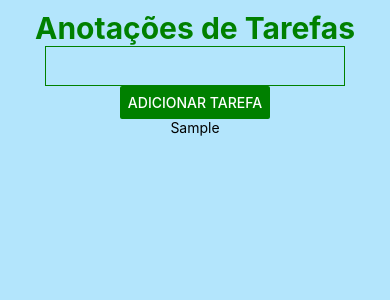
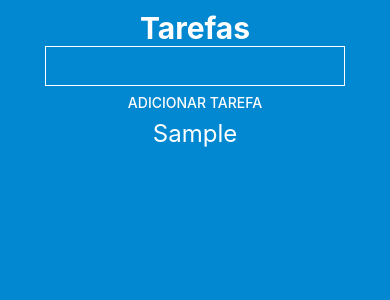
Before and after one commit to toticavalcanti/react-native-task-annotations, a React Native app: screen / in a window 390 px wide. Both pictures are taken after typing "Sample" into the empty fields and a click on the button "ADICIONAR TAREFA". Shown: the top 300 px of the page. Built offline with nearby package versions, Linux system fonts and the light colour scheme.

Commit message:
finish styling and wrapping up

```diff
--- a/App.js
+++ b/App.js
@@ -1,5 +1,5 @@
 import React from 'react';
-import {Text, TextInput, View, Button } from 'react-native';
+import {Text, TextInput, View, Button, TouchableOpacity } from 'react-native';
 
 class App extends React.Component{
   state = {
@@ -24,10 +24,12 @@ class App extends React.Component{
   renderTodos = () => {
     return this.state.todo.map( t => {
       return (
+        <TouchableOpacity key = {t}>
         <Text
-          key = {t}
+          style = {styles.todo}
           onPress = { () => (this.deleteTodo(t))  }
         >{t}</Text>
+        </TouchableOpacity>
       )
     })
   }
@@ -36,7 +38,7 @@ class App extends React.Component{
     return(
       <View style = {styles.wholeStyle}>
         <View style = {styles.viewStyle}>
-          <Text style = {styles.header} >Anotações de Tarefas</Text>
+          <Text style = {styles.header} >Tarefas</Text>
           <TextInput
             style = {styles.inputStyle}
             onChangeText = {(text) => this.setState({text})}
@@ -44,7 +46,7 @@ class App extends React.Component{
           />
           <Button
             title = "Adicionar tarefa"
-            color = "green"
+            color = "0288D1"
             onPress = {this.addTodo}
           />
           {this.renderTodos()}
@@ -56,13 +58,13 @@ class App extends React.Component{
 
 const styles = {
   wholeStyle: {
-    backgroundColor: "#B3E5FC",
+    backgroundColor: "#0288D1",
     flex: 1
   },
 
   header: {
     fontSize: 30,
-    color: 'green',
+    color: 'white',
     fontWeight: 'bold',
   },
 
@@ -76,8 +78,13 @@ const styles = {
   inputStyle: {
     height: 40,
     width: 300,
-    borderColor: "green",
+    borderColor: "white",
     borderWidth: 1
+  },
+
+  todo: {
+    fontSize: 24,
+    color: "white"
   }
 }
 
```
